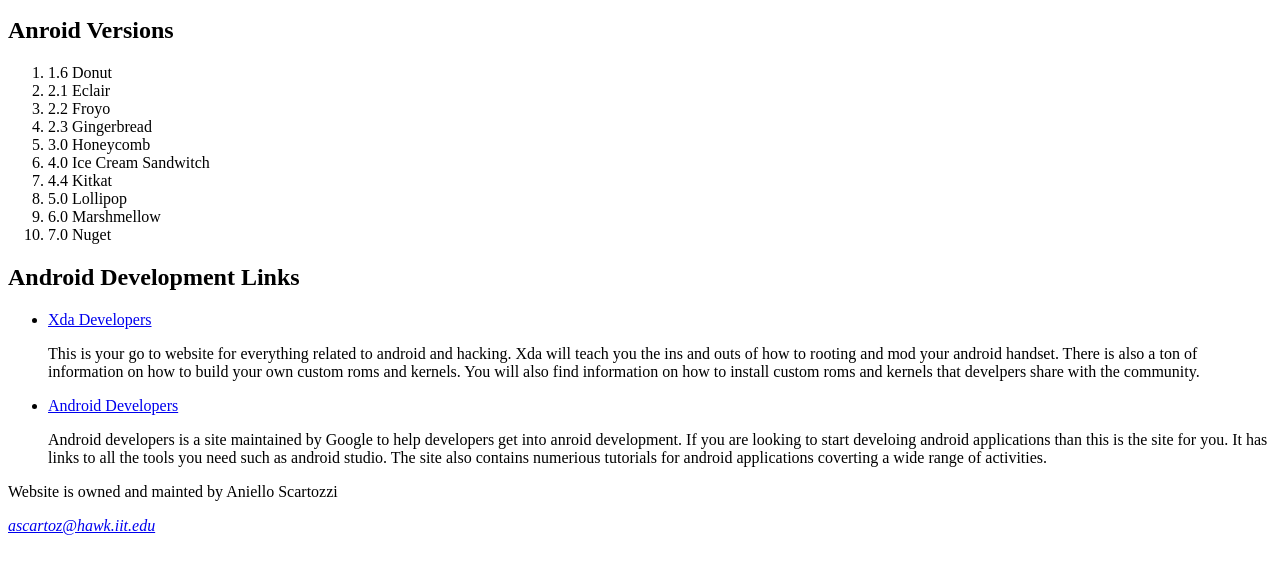
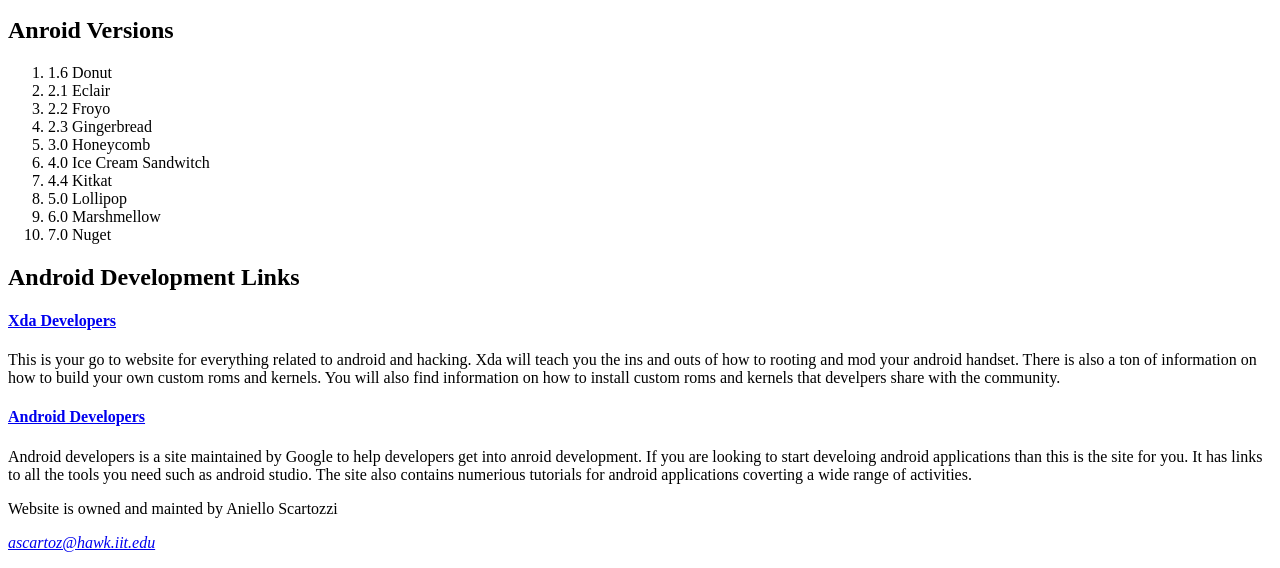
Before and after one commit to AnielloIIT/ITMD-361, a plain HTML site: page android.html in a window 1280 px wide. Shown: the part 641-1209 px from the top of the page. Drawn offline with Linux system fonts and the light colour scheme.

Commit message:
this is the hook

```diff
--- a/android.html
+++ b/android.html
@@ -37,22 +37,20 @@
 				<li>7.0 Nuget</li>
 			</ol>
 	</section>
-	<section id="links">
+	<section id="androidlinks">
 		<h2>Android Development Links</h2>
-		<ul>
-			<li><a href="https://www.xda-developers.com/">Xda Developers</a></li>
+			<h4><a href="https://www.xda-developers.com/">Xda Developers</a></h4>
 				<p>This is your go to website for everything related to android and hacking. Xda will teach you the ins and outs
 				of how to rooting and mod  your android handset. There is also a ton of information on how to build your own custom roms
 				and kernels. You will also find information on how to install custom roms and kernels that develpers share with
 				the community.
 				</p>
-			<li><a href="https://developer.android.com/index.html">Android Developers</a></li>
+			<h4><a href="https://developer.android.com/index.html">Android Developers</a></h4>
 				<p> Android developers is a site maintained by Google to help developers get into anroid development. If you are
 				looking to start develoing android applications than this is the site for you. It has links to all the tools you need
 				such as android studio. The site also contains numerious tutorials for android applications coverting a wide range of
 				activities.
 				</p>
-		</ul>
 	</section>
 	<footer>
 		<p>Website is owned and mainted by Aniello Scartozzi</p>
@@ -60,6 +58,5 @@
 			<p><a href="mailto:ascartoz@hawk.iit.edu">ascartoz@hawk.iit.edu</a></p>
 		</address>
 	</footer>
-	</footer>
 </body>
 </html>
```
